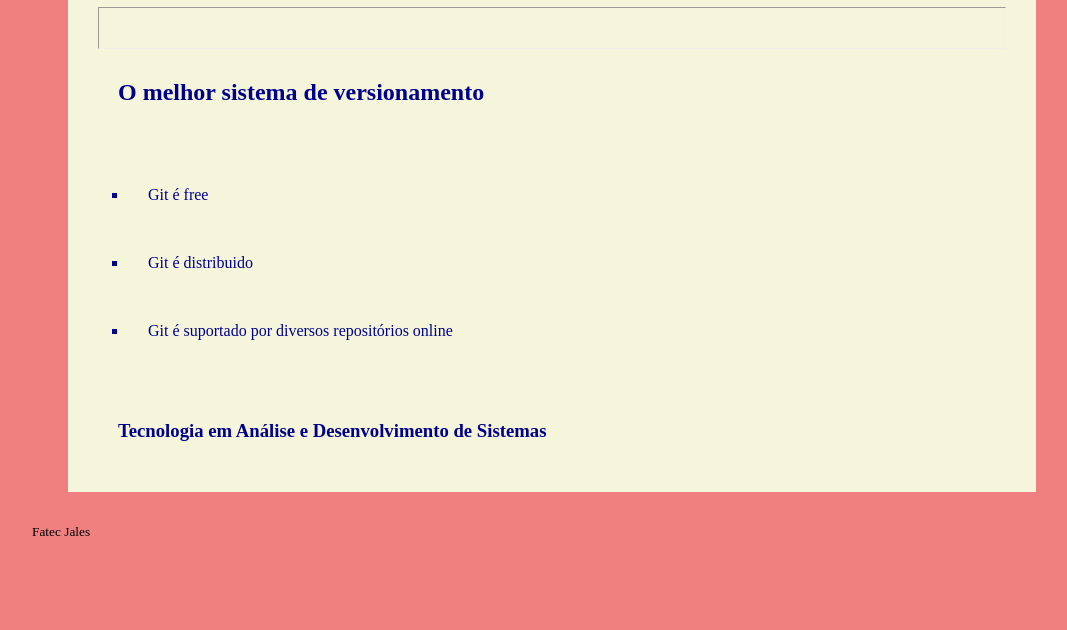
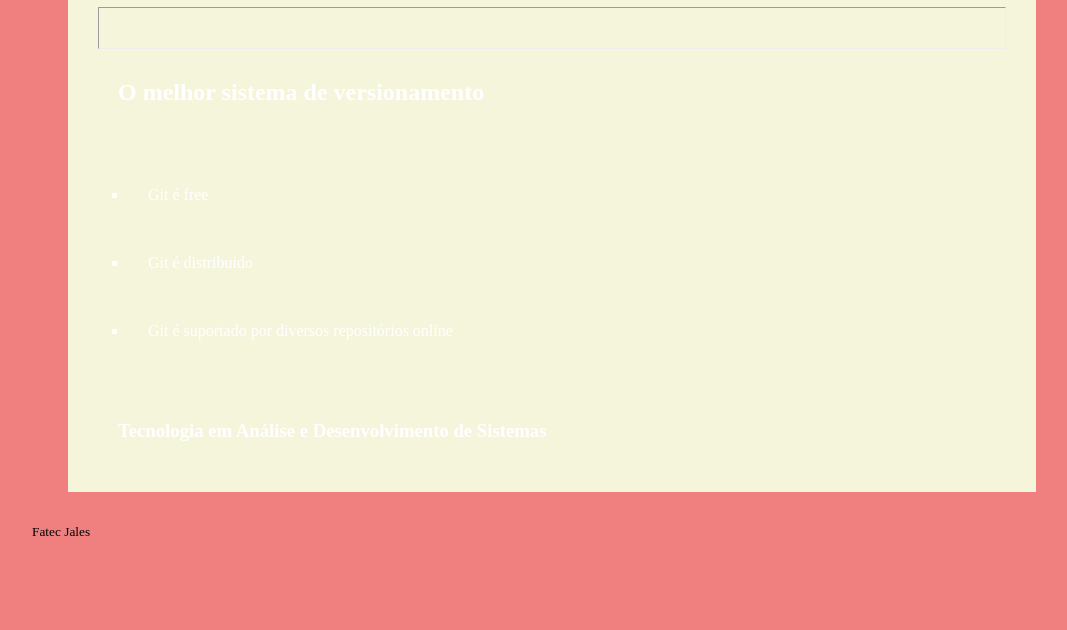
Before and after one commit to mikeandre01/ads-intro-git, a plain HTML site: page index.html in a window 1280 px wide. Shown: the part 180-810 px from the top of the page, without its empty margins (88-1155 px from the left). Drawn offline with Linux system fonts and the light colour scheme.

Commit message:
Cor alterada

```diff
--- a/style.css
+++ b/style.css
@@ -7,7 +7,7 @@ div.container{
     width: 80%;
     min-height: 400px;
     background-color: beige;
-    color: darkblue;
+    color: white;
     margin: 10px auto;
 }
 
```
